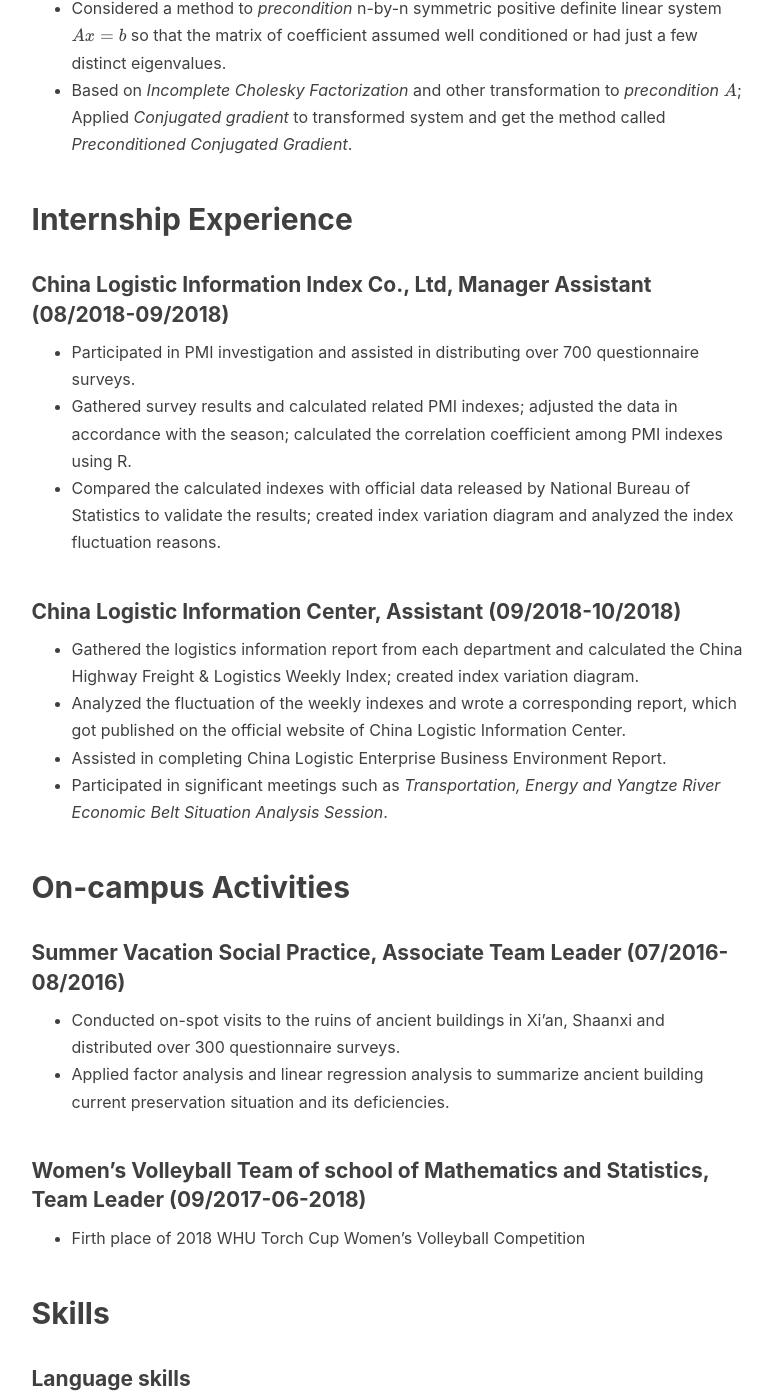
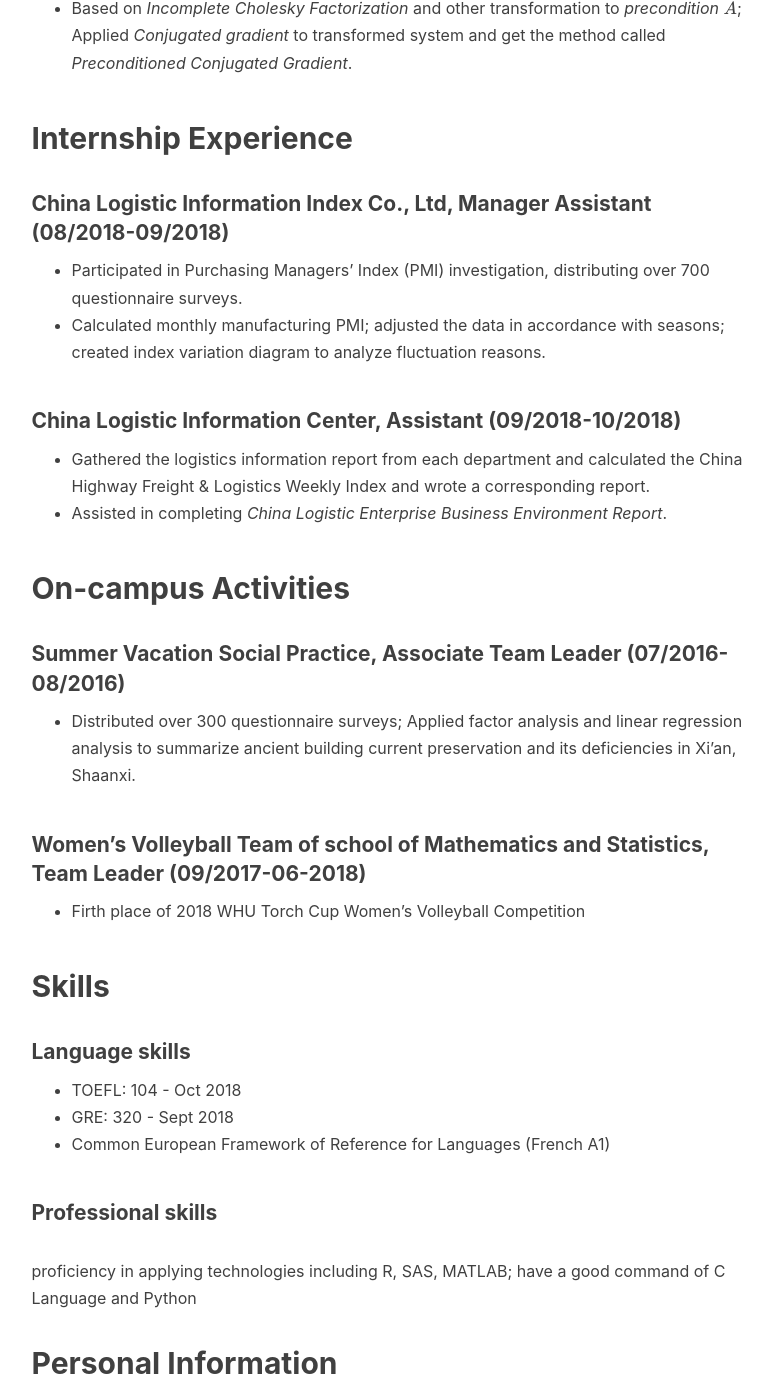
Before and after one commit to kehuizhao/kehuizhao.github.io, a Jekyll site: the page built from index.html, in a window 1280 px wide and 1400 px high, scrolled down 1593 px. Shown: the whole window, without its empty margins (136-909 px from the left). Built offline with Jekyll 4.4.1, drawn with Linux system fonts in a browser that asks for light colours; nearby versions of some CDN libraries; formulas are drawn with MathJax 3; the list of posts is cut into pages by our own code; comment, search, counter and statistics services are not loaded; some of the changed text lies outside the part shown.

Commit message:
Update en.md

```diff
--- a/_includes/about/en.md
+++ b/_includes/about/en.md
@@ -4,7 +4,6 @@
 #### Wuhan University (09/2015-06/2019)
 
 *Bachelor of Science in **Statistics**, School of Mathematics and Statistics* <br>
-Major curriculum: Probability, Mathematical Statistics, Multivariate Statistical Analysis, Applied Regression Analysis, Stochastic Processes, Functional Analysis, etc.<br>
 GPA: 89.0/100 (3.72/4.00)
 
 ## Honors and Awards
@@ -12,7 +11,6 @@ GPA: 89.0/100 (3.72/4.00)
 1. 09/2018 (2017-2018 Academic Year) Merit Student Scholarship of Wuhan University (TOP 15%)
 2. 02/2018 H Award in American Undergraduate Mathematical Contest in Modeling (MCM)
 3. 09/2016 (2015-2016 Academic Year) Merit Student Scholarship of Wuhan University (TOP 15%)
-4. 11/2015 Excellent Freshman Scholarship of Wuhan University (TOP 15%)
 
 ## Project Experience
 
@@ -32,21 +30,17 @@ GPA: 89.0/100 (3.72/4.00)
 ## Internship Experience
 
 #### China Logistic Information Index Co., Ltd, Manager Assistant (08/2018-09/2018)
-* Participated in PMI investigation and assisted in distributing over 700 questionnaire surveys.
-* Gathered survey results and calculated related PMI indexes; adjusted the data in accordance with the season; calculated the correlation coefficient among PMI indexes using R.
-* Compared the calculated indexes with official data released by National Bureau of Statistics to validate the results; created index variation diagram and analyzed the index fluctuation reasons.
+* Participated in Purchasing Managers' Index (PMI) investigation, distributing over 700 questionnaire surveys.
+* Calculated monthly manufacturing PMI; adjusted the data in accordance with seasons; created index variation diagram to analyze fluctuation reasons.
 
 #### China Logistic Information Center, Assistant (09/2018-10/2018)
-- Gathered the logistics information report from each department and calculated the China Highway Freight & Logistics Weekly Index; created index variation diagram.
-- Analyzed the fluctuation of the weekly indexes and wrote a corresponding report, which got published on the official website of China Logistic Information Center.
-- Assisted in completing China Logistic Enterprise Business Environment Report.
-- Participated in significant meetings such as *Transportation, Energy and Yangtze River Economic Belt Situation Analysis Session*.
+- Gathered the logistics information report from each department and calculated the China Highway Freight & Logistics Weekly Index and wrote a corresponding report.
+- Assisted in completing *China Logistic Enterprise Business Environment Report*.
 
 ## On-campus Activities
 
 #### Summer Vacation Social Practice, Associate Team Leader (07/2016-08/2016)
-* Conducted on-spot visits to the ruins of ancient buildings in Xi’an, Shaanxi and distributed over 300 questionnaire surveys.
-* Applied factor analysis and linear regression analysis to summarize ancient building current preservation situation and its deficiencies.
+* Distributed over 300 questionnaire surveys; Applied factor analysis and linear regression analysis to summarize ancient building current preservation and its deficiencies in Xi’an, Shaanxi.
 
 #### Women’s Volleyball Team of school of Mathematics and Statistics, Team Leader (09/2017-06-2018)
 * Firth place of 2018 WHU Torch Cup Women’s Volleyball Competition
```
